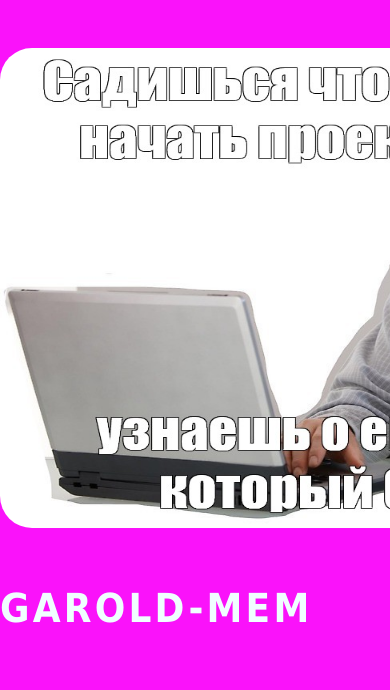
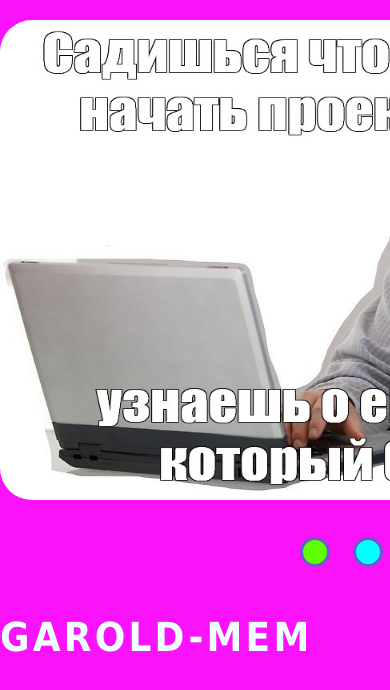
Before and after one commit to AndrewMotevich/cssMemSlider, a plain HTML site: page cssMemSlider/index.html in a window 390 px wide. Shown: the top 690 px of the page. Drawn offline with Linux system fonts and the light colour scheme.

Commit message:
feat: add mobile layout (Tue, May, 17, 2022 02:42:20 AM)

```diff
--- a/cssMemSlider/style.css
+++ b/cssMemSlider/style.css
@@ -116,9 +116,6 @@
     border: 0.2rem solid rgb(235, 252, 6);
 }
 
-/* #radio_button-1~.radio_buttons__wrapper :nth-child(1)>*>*>* {
-    background-color: rgb(94, 255, 0);
-} */
 #radio_button-1:checked~.radio_buttons__wrapper .control-1 {
     background-color: rgb(94, 255, 0);
 }
@@ -131,3 +128,15 @@
 #radio_button-4:checked~.radio_buttons__wrapper .control-4 {
     background-color: rgb(94, 255, 0);
 }
+
+@media only screen and (max-width: 800px) {
+    .radio_buttons__wrapper {
+        order: 0;
+    }
+    .mem-slider__wrapper{
+        flex-flow: column;
+    }
+    .text-content__wrapper{
+        align-self: baseline;
+    }
+}
```
